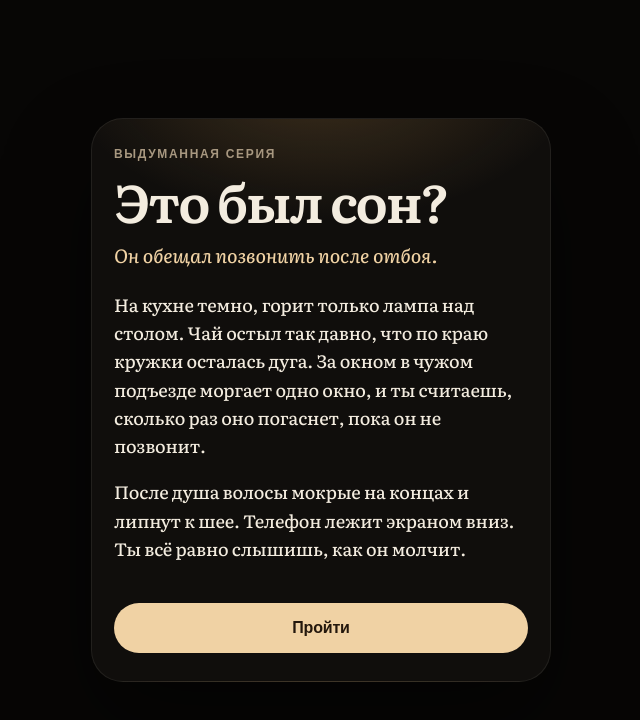
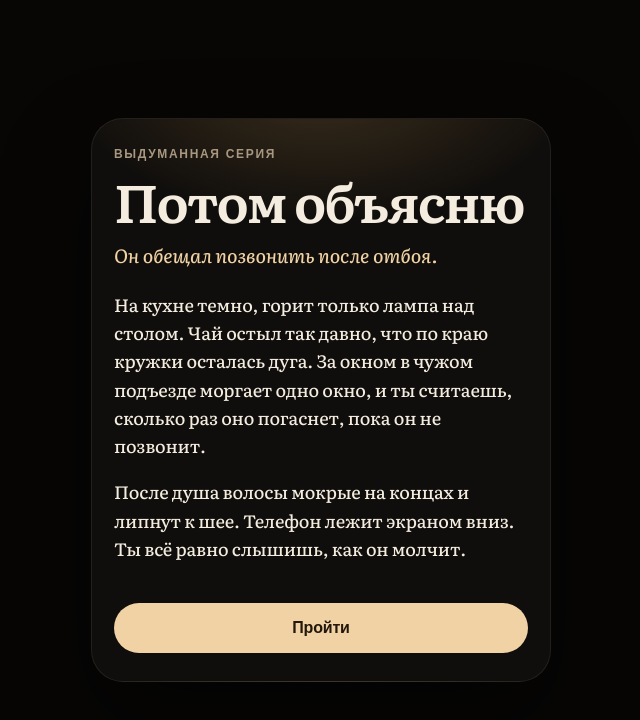
Before and after one commit to Akhmadullins/eto-byl-son, a plain HTML site: page index.html in a window 1280 px wide. Shown: the whole page, without its empty margins (319-959 px from the left). Drawn offline with Linux system fonts and the light colour scheme.

Commit message:
Restore the story title to Потом объясню.
Co-authored-by: Cursor <cursoragent@cursor.com>

```diff
--- a/index.html
+++ b/index.html
@@ -16,7 +16,7 @@
     <!-- /Yandex.Metrika counter -->
     <meta name="viewport" content="width=device-width, initial-scale=1, viewport-fit=cover">
     <meta name="theme-color" content="#100e0c">
-    <title>Это был сон?</title>
+    <title>Потом объясню</title>
     <link rel="preconnect" href="https://fonts.googleapis.com">
     <link rel="preconnect" href="https://fonts.gstatic.com" crossorigin>
     <link href="https://fonts.googleapis.com/css2?family=Literata:ital,opsz,wght@0,7..72,460;0,7..72,620;1,7..72,460;1,7..72,560&family=Manrope:wght@460;560;650&display=swap" rel="stylesheet">
--- a/story.js
+++ b/story.js
@@ -10,7 +10,7 @@ const scenes = {
   open: {
     type: "prose",
     kicker: "Выдуманная серия",
-    title: "Это был сон?",
+    title: "Потом объясню",
     lead: "Он обещал позвонить после отбоя.",
     blocks: [
       { type: "p", text: "На кухне темно, горит только лампа над столом. Чай остыл так давно, что по краю кружки осталась дуга. За окном в чужом подъезде моргает одно окно, и ты считаешь, сколько раз оно погаснет, пока он не позвонит." },
```
